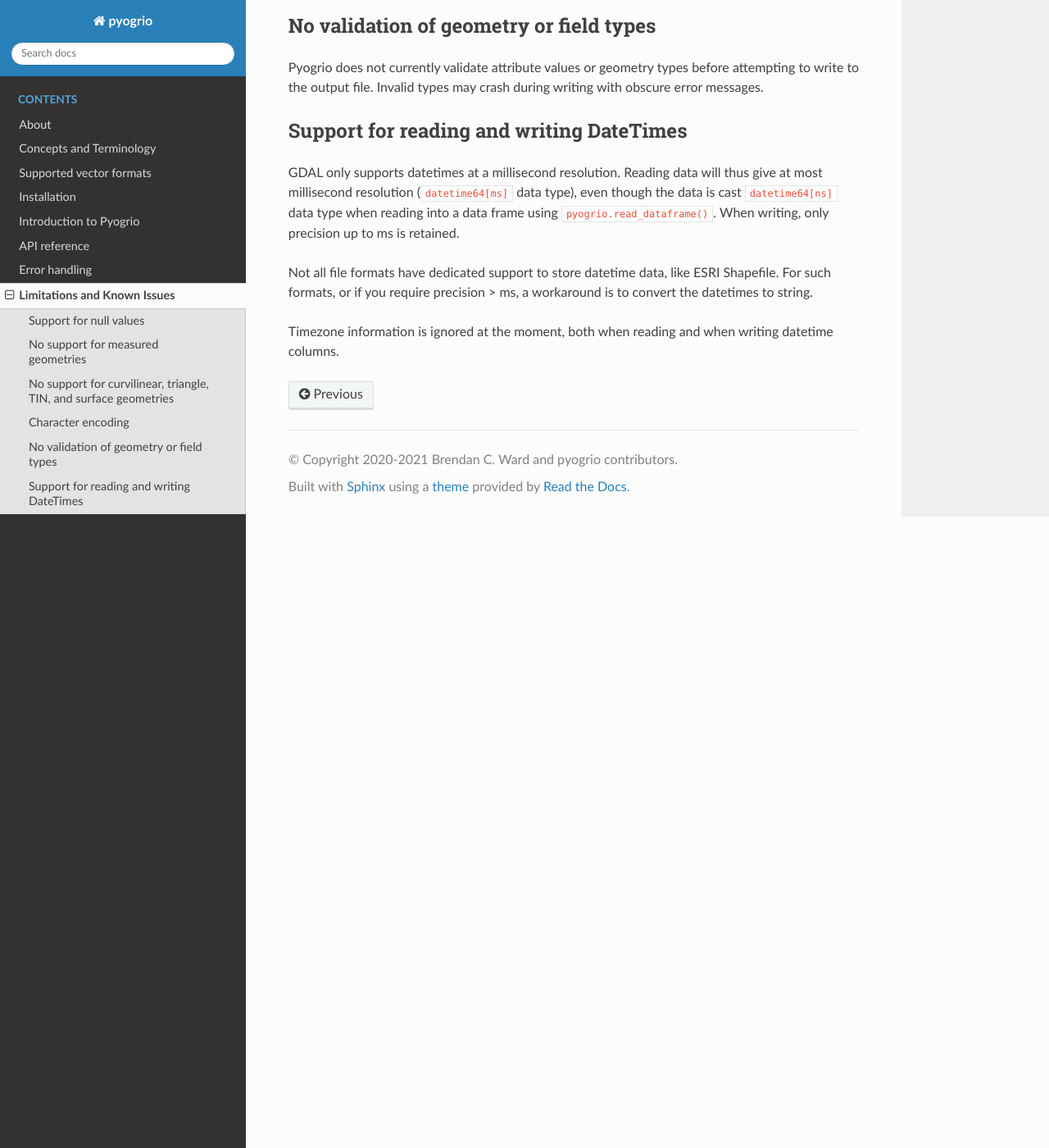
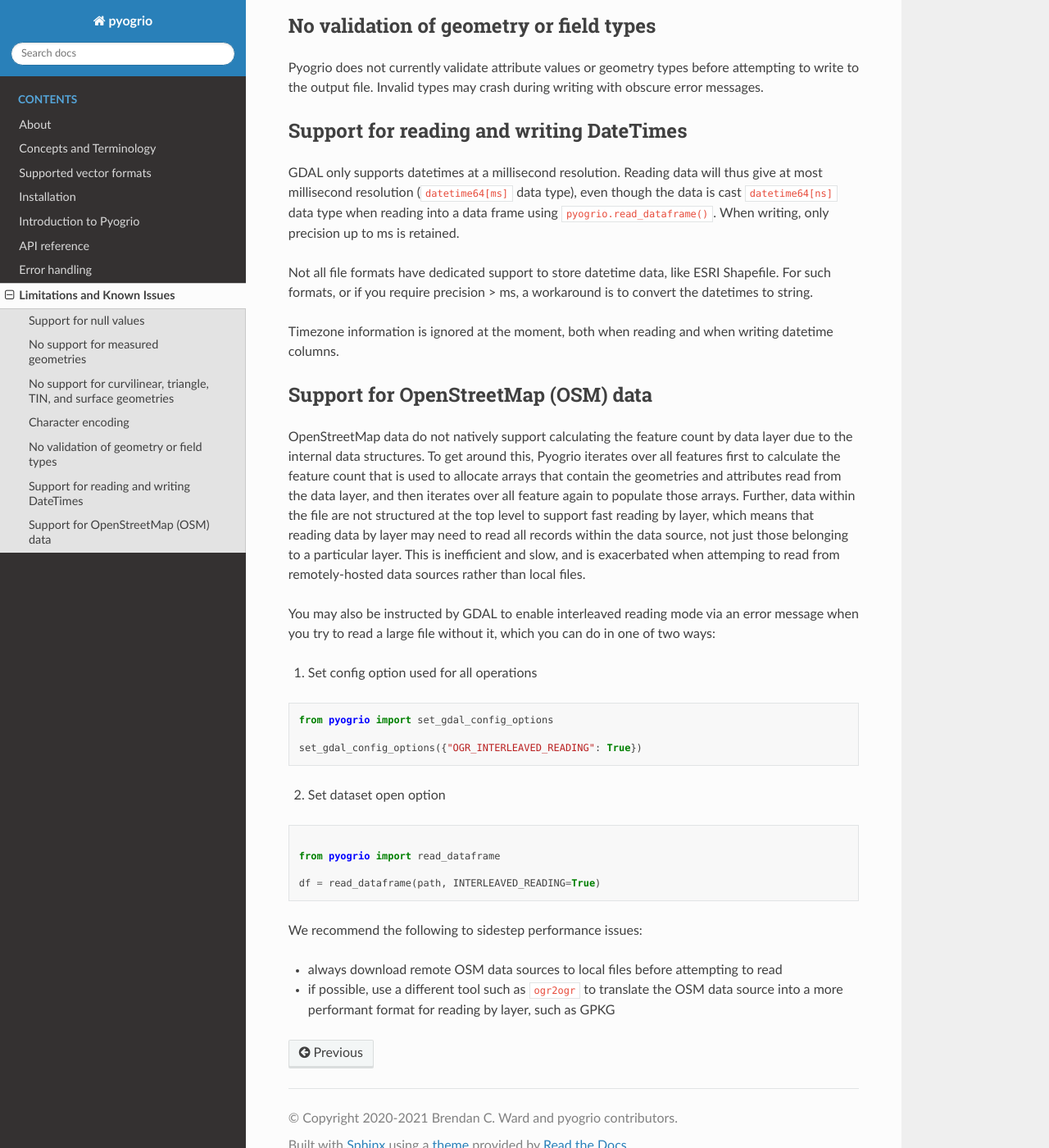
Before and after one commit to geopandas/pyogrio, a Sphinx documentation site: the page built from docs/source/known_issues.md, in a window 1280 px wide and 1400 px high, scrolled down 1133 px. Shown: the whole window at 82% size. Built offline with Sphinx 7.4.7 and the Read the Docs theme 2.0.0, drawn with Linux system fonts in a browser that asks for light colours.

Commit message:
Update changelog / docs, fix tests

````diff
--- a/docs/source/known_issues.md
+++ b/docs/source/known_issues.md
@@ -65,3 +65,44 @@ convert the datetimes to string.
 
 Timezone information is ignored at the moment, both when reading and when writing
 datetime columns.
+
+## Support for OpenStreetMap (OSM) data
+
+OpenStreetMap data do not natively support calculating the feature count by data
+layer due to the internal data structures. To get around this, Pyogrio iterates
+over all features first to calculate the feature count that is used to allocate
+arrays that contain the geometries and attributes read from the data layer, and
+then iterates over all feature again to populate those arrays. Further, data
+within the file are not structured at the top level to support fast reading by
+layer, which means that reading data by layer may need to read all records
+within the data source, not just those belonging to a particular layer. This is
+inefficient and slow, and is exacerbated when attemping to read from
+remotely-hosted data sources rather than local files.
+
+You may also be instructed by GDAL to enable interleaved reading mode via an
+error message when you try to read a large file without it, which you can do in
+one of two ways:
+
+1. Set config option used for all operations
+
+```python
+from pyogrio import set_gdal_config_options
+
+set_gdal_config_options({"OGR_INTERLEAVED_READING": True})
+```
+
+2. Set dataset open option
+
+```python
+
+from pyogrio import read_dataframe
+
+df = read_dataframe(path, INTERLEAVED_READING=True)
+```
+
+We recommend the following to sidestep performance issues:
+
+-   always download remote OSM data sources to local files before attempting
+    to read
+-   if possible, use a different tool such as `ogr2ogr` to translate the OSM
+    data source into a more performant format for reading by layer, such as GPKG
````
Also changed, not shown: CHANGES.md (+2 -0 lines), 2 other files.
